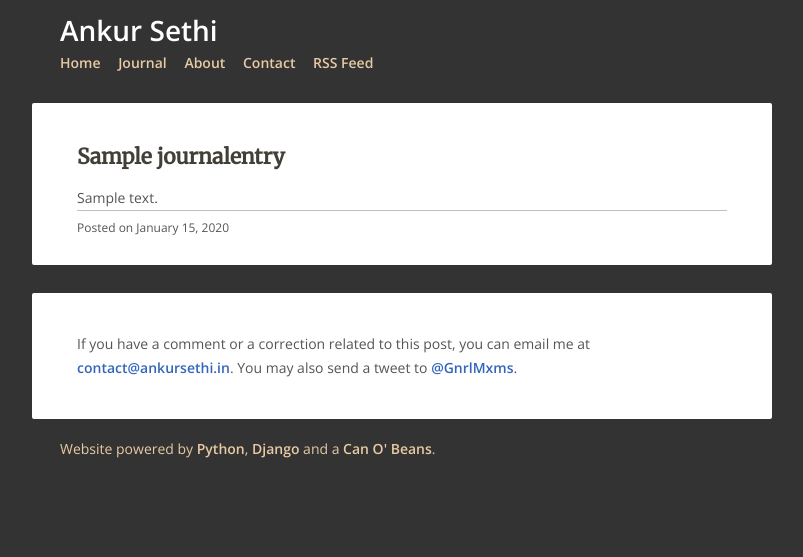
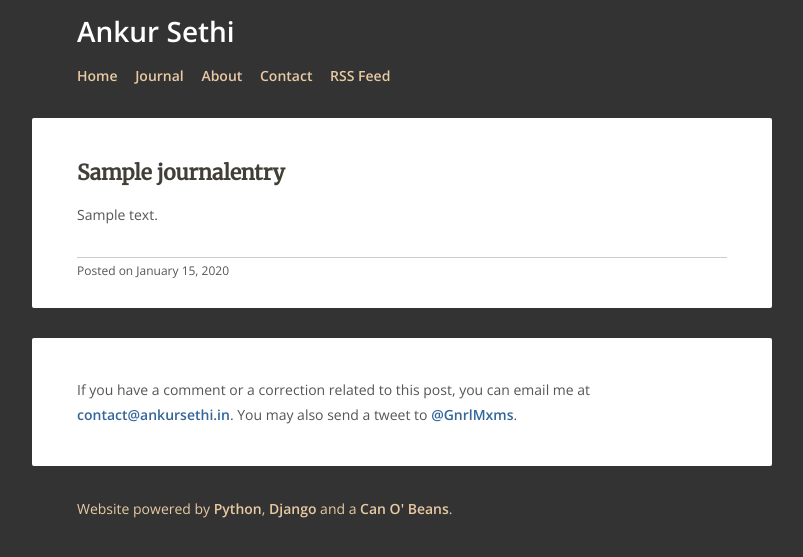
Before and after one commit to s3thi/can_o_beans, a Django app: page /journal/2012/10/17/1/ in a window 1280 px wide. Shown: the top 557 px of the page, without its empty margins (238-1041 px from the left). Run offline with Django 3.2, Linux system fonts and the light colour scheme; tables that the repository leaves empty hold one stand-in row (values such as "Sample post"); parts of the project's set-up code (start-up, migrations or seed data) failed here and were passed over.

Commit message:
Massive style and template refactoring.

```diff
--- a/gravy/static/gravy/style.css
+++ b/gravy/static/gravy/style.css
@@ -12,14 +12,14 @@ body {
   margin-right: auto;
   background-color: #333333;
   font-size: 14px;
-  line-height: 1.7em;
+  line-height: 25px;
   color: #555;
 }
 
 a {
   text-decoration: none;
   font-weight: bold;
-  color: #36B;
+  color: #369;
 }
 
 a:hover {
@@ -27,106 +27,90 @@ a:hover {
 }
 
 pre {
-  color: white;
+  color: #EEE;
   background-color: #322F27;
-  padding: 0.5em;
+  padding: 7px;
+  line-height: 20px;
+  margin-top: 25px;
+  margin-bottom: 25px;
 }
 
-h1, h2, h3, h5, h6 {
+p + p {
+    margin-top: 20px;
+}
+
+h1,
+h2,
+h3,
+h4,
+h5,
+h6 {
   color: #423F37;
   font-family: "Merriweather", "Georgia", serif;
 }
 
-#main_header {
-  margin-bottom: 1em;
-  padding-left: 2em;
+h1 a,
+h2 a,
+h3 a,
+h4 a,
+h5 a,
+h6 a {
+  color: #423F37;
 }
 
-#ankur_sethi {
+p + h1,
+p + h2,
+p + h3,
+p + h4,
+p + h5,
+p + h6 {
+  margin-top: 35px;
+}
+
+.outside-block {
+  padding-left: 45px;
+  color: #E8CAA4;
+}
+
+.outside-block a {
+  color: #E8CAA4;
+}
+
+.logo {
   font-family: 'Open Sans', verdana, arial, sans-serif;
-  margin-bottom: 0.3em;
   color: white;
 }
 
-#top_navbar ul {
+.navbar ul {
   list-style-type: none;
-  margin: 0;
   padding: 0;
-  display: inline;
 }
 
-#top_navbar ul li {
+.navbar ul li {
   display: inline;
-  margin-right: 1em;
+  margin-right: 14px;
 }
 
-#top_navbar a {
-  color: #E8CAA4;
+.arrow-group .next {
+  margin-left: 14px;
 }
 
-#footer {
-  clear: both;
+.arrow-group .prev {
+  margin-right: 14px;
 }
 
-#pagination, #footer {
-  color: #E8CAA4;
-  padding-left: 2em;
-  margin-top: 1.3em;
-}
-
-#pagination a, #footer a {
-  color: #E8CAA4;
-}
-
-#pagination:after {
-  content: ".";
-  display: block;
-  visibility: hidden;
-  clear: both;
-  line-height: 0;
-  height: 0;
-}
-
-#paginate_arrows {
-  float: left;
-}
-
-#paginate_arrow_previous {
-  margin-right: 1em;
-}
-
-#paginate_arrow_next {
-  margin-left: 1em;
-}
-
-#paginate_journal_archive {
-  float: right;
-}
-
-.content_block {
+.content-block {
   background-color: white;
   padding: 25px 45px;
-  margin-top: 2em;
+  margin-top: 30px;
+  margin-bottom: 30px;
   border-radius: 2px;
 }
 
-.journal_entry_posted_on {
-  display: block;
-  border-top: solid 1px silver;
-  padding-top: 5px;
+.content-block-footer {
   font-size: 12px;
-}
-
-.journal_entry_title {
-  font-family: "Merriweather", "Georgia", serif;
-}
-
-.journal_entry_title a {
-  color: #423F37;
-}
-
-p + p {
-    margin-top: 1.5em;
+  border-top: solid 1px #CCC;
+  margin-top: 30px;
 }
 
 pre {
--- a/gravy/templates/flatpages/default.html
+++ b/gravy/templates/flatpages/default.html
@@ -3,7 +3,5 @@
 {% block title %}{{flatpage.title}}{% endblock %}
 
 {% block content %}
-<div class="content_wrap">
-	<section class="content_block">{{ flatpage.content  }}</section>
-</div>
+	<div class="content-block">{{ flatpage.content  }}</div>
 {% endblock %}
--- a/gravy/templates/gravy/base.html
+++ b/gravy/templates/gravy/base.html
@@ -25,12 +25,12 @@
   </head>
 
   <body>
-    <header id="main_header">
+    <div class="header outside-block">
       {% block header %}
-        <h1 id="ankur_sethi">Ankur Sethi</h1>
+        <h1 class="logo">Ankur Sethi</h1>
       {% endblock %}
 
-      <nav id="top_navbar">
+      <div class="navbar">
         <ul>
           <li><a href="/">Home</a></li>
           <li><a href="/journal">Journal</a></li>
@@ -38,19 +38,20 @@
           <li><a href="/contact">Contact</a></li>
           <li><a href="{% url feed_view %}">RSS Feed</a></li>
         </ul>
-      </nav>
-    </header>
+      </div>
+    </div>
 
     <div id="page_wrap">
-      <section id="content">
         {% block content %}{% endblock %}
-      </section>
+    </div>
 
-      <footer id="footer">
-        {% block footer %}
-        <p>Website powered by <a href="http://python.org">Python</a>, <a href="http://djangoproject.com">Django</a> and a <a href="http://github.com/GeneralMaximus/can_o_beans/">Can O' Beans</a>.</p>
-        {% endblock %}
-      </footer>
+    {% block extraoutside_before_footer %}
+    {% endblock extraoutside_before_footer %}
+
+    <div class="outside-block" id="footer">
+      {% block footer %}
+      <p>Website powered by <a href="http://python.org">Python</a>, <a href="http://djangoproject.com">Django</a> and a <a href="http://github.com/GeneralMaximus/can_o_beans/">Can O' Beans</a>.</p>
+      {% endblock %}
     </div>
   </body>
 </html>
--- a/journal/templates/journal/entry.html
+++ b/journal/templates/journal/entry.html
@@ -11,12 +11,7 @@
 {% block content %}
   {% include "journal/entry_snippet.html" %}
 
-    <section class="content_block">
-        <div class="content_wrap">
-            <p>If you have a comment or a correction related to this post, you can email me at <a href="mailto:contact@ankursethi.in">contact@ankursethi.in</a>. You may also send a tweet to <a href="http://twitter.com/GnrlMxms">@GnrlMxms</a>.</p>
-        </div>
-    </section>
+    <div class="content-block">
+        <p>If you have a comment or a correction related to this post, you can email me at <a href="mailto:contact@ankursethi.in">contact@ankursethi.in</a>. You may also send a tweet to <a href="http://twitter.com/GnrlMxms">@GnrlMxms</a>.</p>
+    </div>
 {% endblock %}
-
-{% block sidebar %}
-{% endblock %}
--- a/journal/templates/journal/entry_snippet.html
+++ b/journal/templates/journal/entry_snippet.html
@@ -1,20 +1,21 @@
 {% load tz %}
 
-<article class="content_block" itemscope itemtype="http://schema.org/BlogPosting">
-    <header class="journal_entry_head">
-        <h2 class="journal_entry_title">
-            <a href="{{ journal_entry.url }}" itemprop="url">
-                <span itemprop="headline">
-                    {{ journal_entry.title }}</span>
-            </a>
-        </h2>
-    </header>
+<div class="content-block" itemscope itemtype="http://schema.org/BlogPosting">
+    <h2 class="content-block-title">
+        <a href="{{ journal_entry.url }}" itemprop="url">
+            <span itemprop="headline">
+                {{ journal_entry.title }}
+            </span>
+        </a>
+    </h2>
 
-    <div class="content_wrap" itemprop="articleBody">
+    <div itemprop="articleBody">
         {{ journal_entry.content_processed|safe }}
     </div>
 
-    <time class="journal_entry_posted_on" itemprop="datePublished" datetime="{{ journal_entry.published_on|utc|date:"Y-m-d" }}T{{ journal_entry.published_on|utc|date:"G:i" }}Z">
+    <div class="content-block-footer">
+        <time itemprop="datePublished" datetime="{{ journal_entry.published_on|utc|date:"Y-m-d" }}T{{ journal_entry.published_on|utc|date:"G:i" }}Z">
         Posted on {{ journal_entry.published_on|date:"F d, Y" }}
-    </time>
-</article>
+        </time>
+    </div>
+</div>
```
Also changed, not shown: journal/templates/journal/base.html (deleted, +0 -25 lines), journal/templates/journal/journal_index.html (+15 -15 lines).
